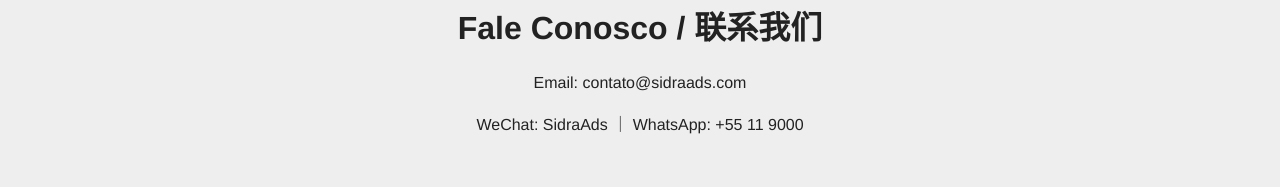
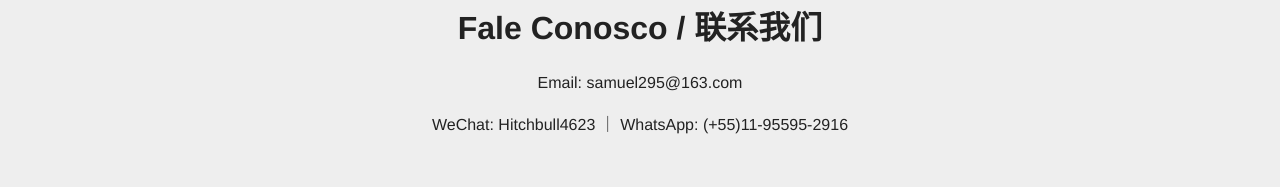
Before and after one commit to yzeng1018/sidra-site, a plain HTML site: page index.html in a window 1280 px wide. Shown: the part 1411-1598 px from the top of the page. Drawn offline with Linux system fonts and the light colour scheme.

Commit message:
Update index.html

```diff
--- a/index.html
+++ b/index.html
@@ -54,7 +54,7 @@
 
     <div class="container">
       <h2>Fale Conosco / 联系我们</h2>
-      <p>Email: contato@sidraads.com</p>
-      <p>WeChat: SidraAds ｜ WhatsApp: +55 11 9000
+      <p>Email: samuel295@163.com</p>
+      <p>WeChat: Hitchbull4623 ｜ WhatsApp: (+55)11-95595-2916
 </section>
 <p><a href="about.html">Sobre nós / 关于我们</a></p>
```
